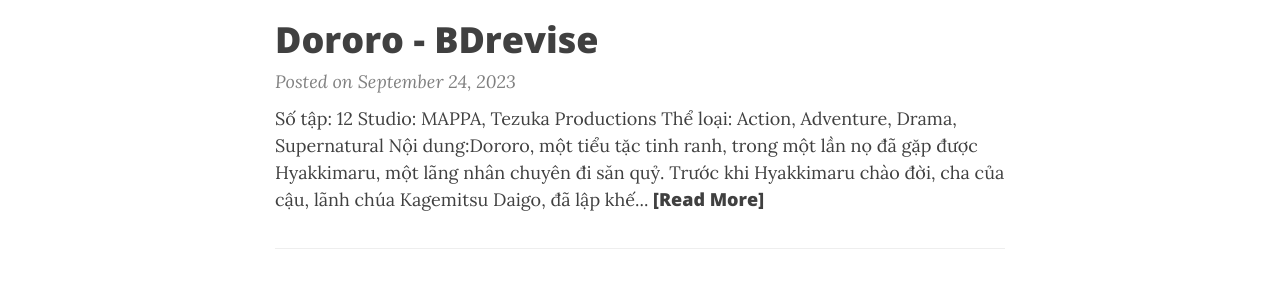
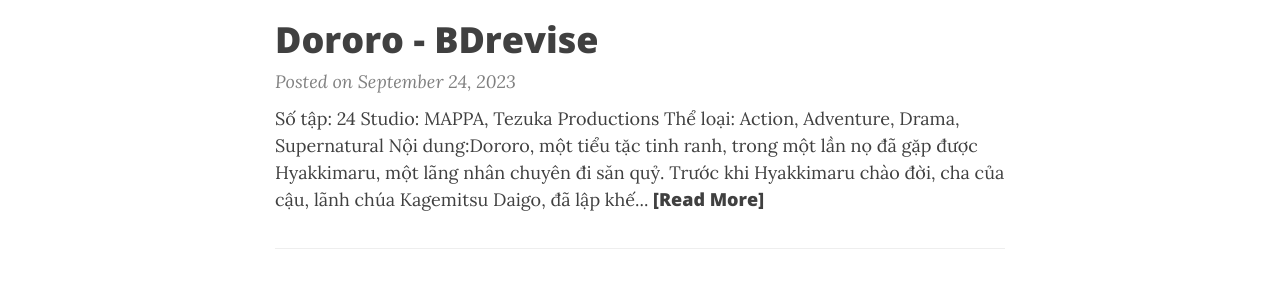
Before and after one commit to TPN-Team/TPN-Team.github.io, a Jekyll site: the page built from index.html, in a window 1280 px wide and 900 px high. Shown: the part 436-723 px from the top of the window. Built offline with Jekyll 4.4.1, drawn with Linux system fonts in a browser that asks for light colours; nearby versions of some CDN libraries; the list of posts is cut into pages by our own code.

Commit message:
fix: Số tập Dororo

```diff
--- a/_posts/2023-09-24-dororo.md
+++ b/_posts/2023-09-24-dororo.md
@@ -8,7 +8,7 @@
 
 ![Thumb](https://tpn-team.github.io/assets/img/Dororo_thumb.webp){: .mx-auto.d-block :}
 <center>
-<b>Số tập:</b> 12 <br>
+<b>Số tập:</b> 24 <br>
 <b>Studio:</b> MAPPA, Tezuka Productions <br>
 <b>Thể loại:</b> Action, Adventure, Drama, Supernatural <br>
 <b>Nội dung:</b>Dororo, một tiểu tặc tinh ranh, trong một lần nọ đã gặp được Hyakkimaru, một lãng nhân chuyên đi săn quỷ. Trước khi Hyakkimaru chào đời, cha của cậu, lãnh chúa Kagemitsu Daigo, đã lập khế ước trao 12 phần trên cơ thể con mình cho quỷ, đổi lại, ông sẽ có được giang sơn. <br>
```
